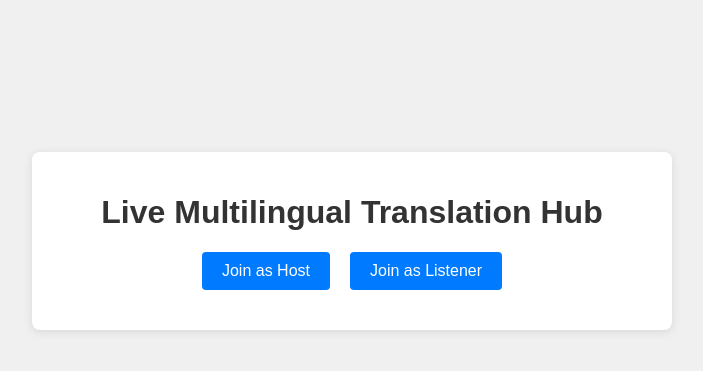
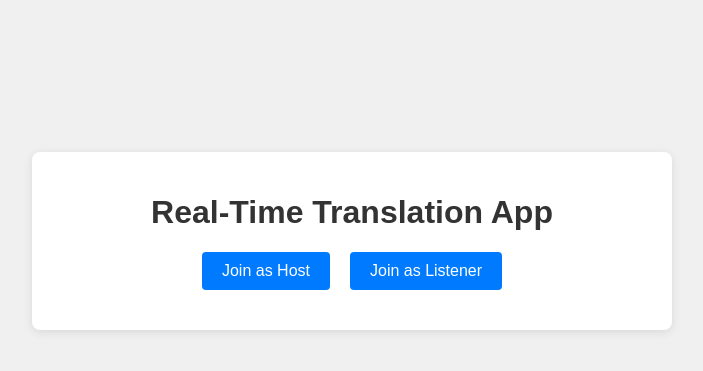
Before and after one commit to abisong/LinguaStream, a Flask app: page / in a window 1280 px wide. Shown: the part 159-530 px from the top of the page, without its empty margins (288-991 px from the left). Run offline with Flask 3, Linux system fonts and the light colour scheme; some libraries are stand-ins or nearby versions.

Commit message:
Restored to '8f32505439b7e21b00301981600b39a1f3cbac82'

```diff
--- a/templates/index.html
+++ b/templates/index.html
@@ -8,7 +8,7 @@
 </head>
 <body>
     <div class="container">
-        <h1>Live Multilingual Translation Hub</h1>
+        <h1>Real-Time Translation App</h1>
 
         <div id="role-selector">
             <button onclick="selectRole('host')">Join as Host</button>
```
